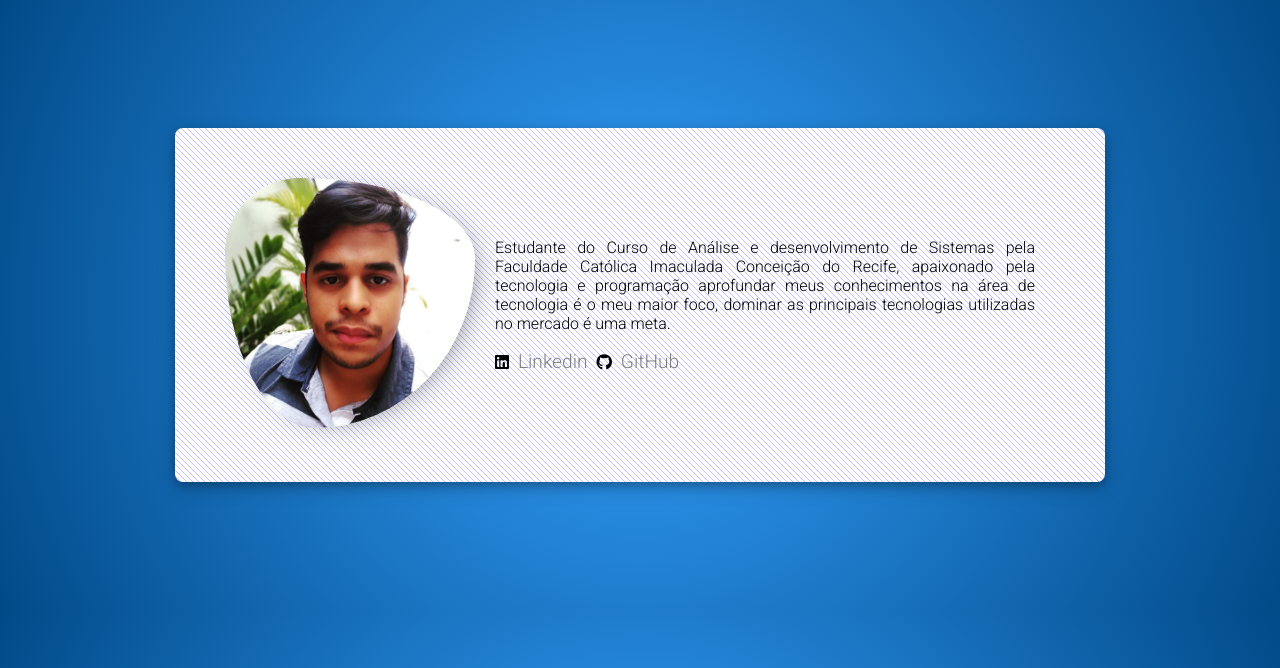
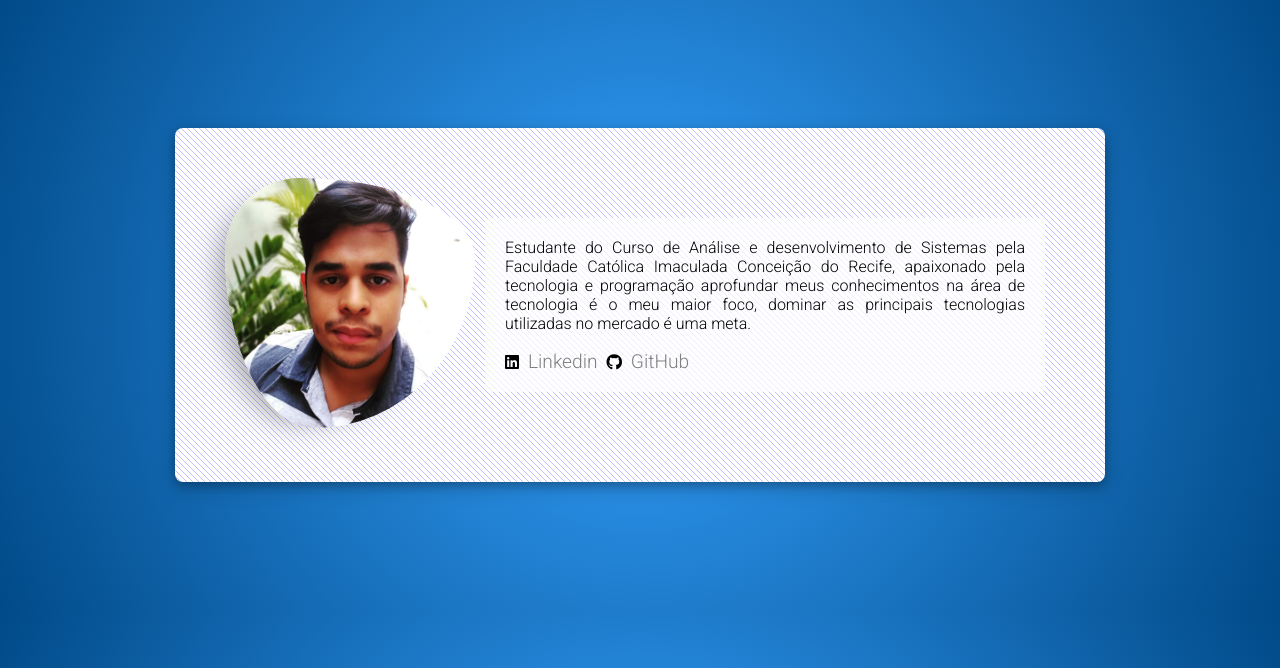
Before and after one commit to samuelikz/samuelikz, a PHP site: page / in a window 1280 px wide. Shown: the top 668 px of the page. Run offline with PHP 8.4, Linux system fonts and the light colour scheme; some libraries are stand-ins or nearby versions.

Commit message:
Update layout.css

```diff
--- a/assets/css/layout.css
+++ b/assets/css/layout.css
@@ -33,12 +33,15 @@ div.image img {
     height: 250px;
     -webkit-box-shadow: 9px 4px 35px -18px rgb(0 0 0 / 75%);
     -moz-box-shadow: 9px 4px 35px -18px rgba(0,0,0,0.75);
-    box-shadow: 9px 4px 35px -18px rgb(0 0 0 / 75%);
+    box-shadow: -20px 8px 35px -18px rgb(0 0 0 / 46%);
 }
 
 div.texto {
   padding: 20px;
   text-align: justify;
+  background: #ffffffb5;
+  margin: 10px;
+  border-radius: 5px;
 }
 
 .contato_lista{
```
